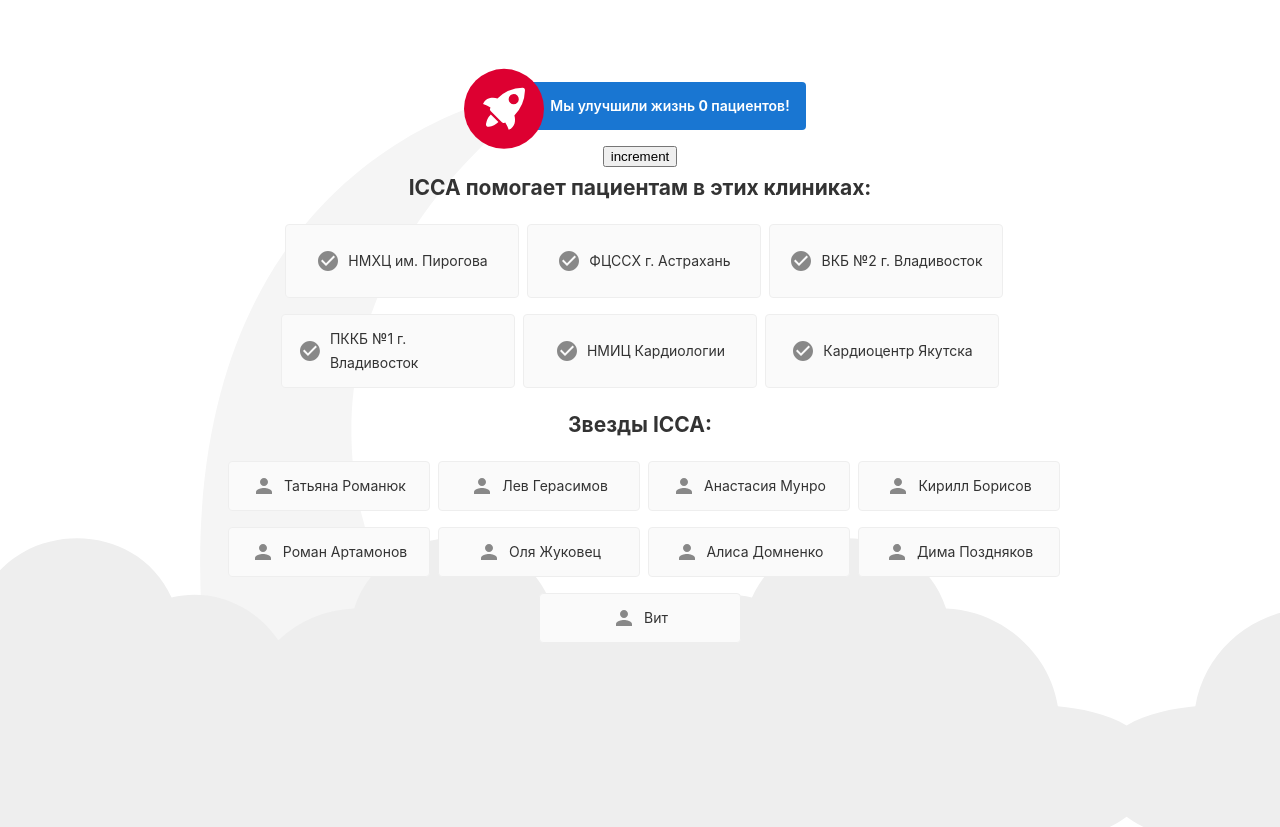
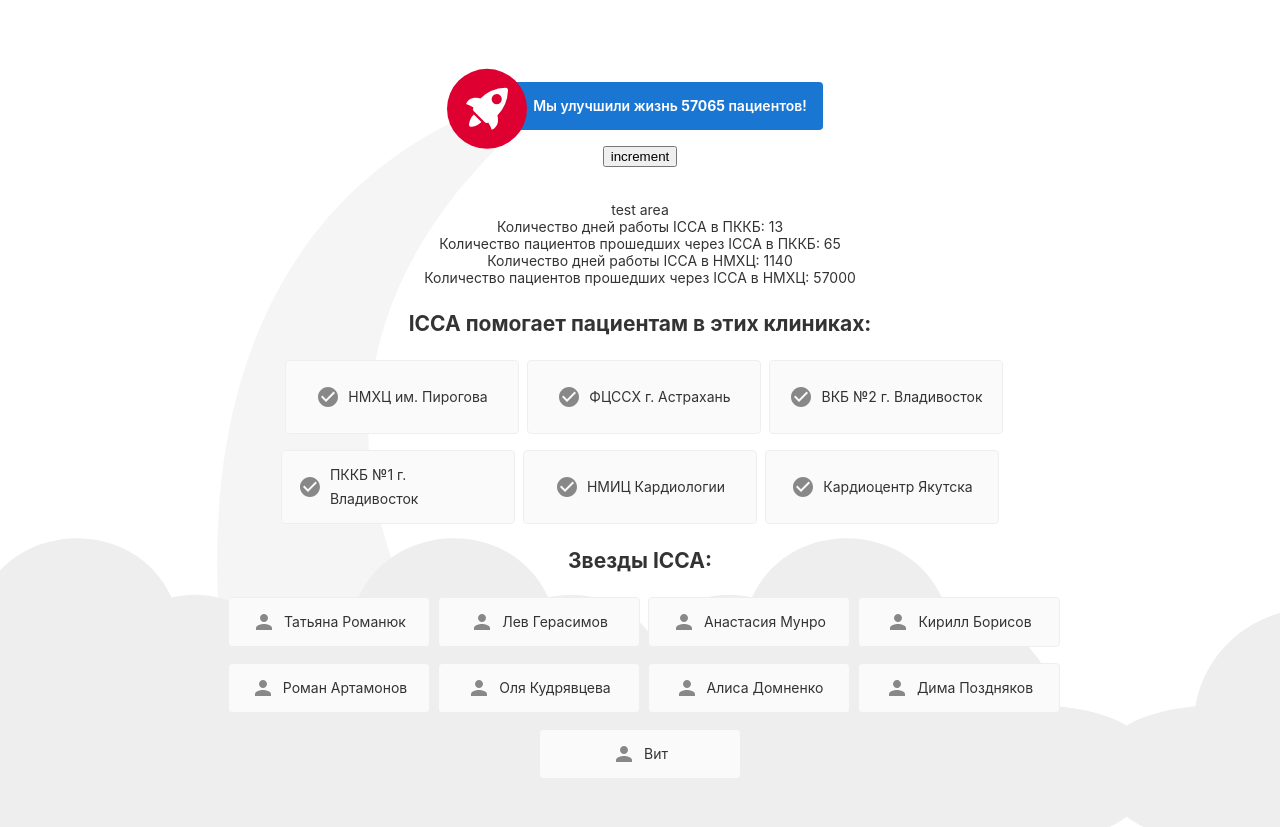
Before and after one commit to vk74/counter, an Angular app: page / in a window 1280 px wide. Before the commit the page ends 800 px from the top, so only its background shows below. Built offline with nearby package versions, Linux system fonts and the light colour scheme.

Commit message:
basic counters logic

```diff
--- a/src/app/app.component.html
+++ b/src/app/app.component.html
@@ -23,36 +23,46 @@
 
   </div>
   <button (click) = "increment()" class = "button">increment</button>
+  <br>
+
+   <!-- Test area -->
+  <br>
+  <p>test area</p>
+  <p>Количество дней работы ICCA в ПККБ: {{ PKKBdiffDays }}</p>
+  <p>Количество пациентов прошедших через ICCA в ПККБ: {{ PKKBpatientsTotal }} </p>
+  <p>Количество дней работы ICCA в НМХЦ: {{ PirogovDiffDays }}</p>
+  <p>Количество пациентов прошедших через ICCA в НМХЦ: {{ PirogovPatientsTotal }}</p>
+  <br>
 
   <h2>ICCA помогает пациентам в этих клиниках:</h2>
 
   <div class="card-container">
-    <a class="card" target="_blank" rel="noopener" href="https://angular.io/tutorial">
+    <a class="card" target="_blank" rel="noopener" href="https://www.pirogov-center.ru/about/requisites/">
       <svg class="material-icons" xmlns="http://www.w3.org/2000/svg" width="24" height="24" viewBox="0 0 24 24"><path d="M12 2C6.48 2 2 6.48 2 12s4.48 10 10 10 10-4.48 10-10S17.52 2 12 2zm-2 15l-5-5 1.41-1.41L10 14.17l7.59-7.59L19 8l-9 9z"/></svg>
       <span>НМХЦ им. Пирогова</span>
     </a>
 
-    <a class="card" target="_blank" rel="noopener" href="https://material.angular.io">
+    <a class="card" target="_blank" rel="noopener" href="https://astra-cardio.ru/">
       <svg class="material-icons" xmlns="http://www.w3.org/2000/svg" width="24" height="24" viewBox="0 0 24 24"><path d="M12 2C6.48 2 2 6.48 2 12s4.48 10 10 10 10-4.48 10-10S17.52 2 12 2zm-2 15l-5-5 1.41-1.41L10 14.17l7.59-7.59L19 8l-9 9z"/></svg>
       <span>ФЦССХ г. Астрахань</span>
     </a>
 
-    <a class="card" target="_blank" rel="noopener" href="https://blog.angular.io/">
+    <a class="card" target="_blank" rel="noopener" href="https://vkb2.ru/">
       <svg class="material-icons" xmlns="http://www.w3.org/2000/svg" width="24" height="24" viewBox="0 0 24 24"><path d="M12 2C6.48 2 2 6.48 2 12s4.48 10 10 10 10-4.48 10-10S17.52 2 12 2zm-2 15l-5-5 1.41-1.41L10 14.17l7.59-7.59L19 8l-9 9z"/></svg>
       <span>ВКБ №2 г. Владивосток</span>
     </a>
 
-    <a class="card" target="_blank" rel="noopener" href="https://angular.io/devtools/">
+    <a class="card" target="_blank" rel="noopener" href="https://pkkb1.ru/">
       <svg class="material-icons" xmlns="http://www.w3.org/2000/svg" width="24" height="24" viewBox="0 0 24 24"><path d="M12 2C6.48 2 2 6.48 2 12s4.48 10 10 10 10-4.48 10-10S17.52 2 12 2zm-2 15l-5-5 1.41-1.41L10 14.17l7.59-7.59L19 8l-9 9z"/></svg>
       <span>ПККБ №1 г. Владивосток</span>
     </a>
 
-    <a class="card" target="_blank" rel="noopener" href="https://angular.io/devtools/">
+    <a class="card" target="_blank" rel="noopener" href="https://cardioweb.ru/">
       <svg class="material-icons" xmlns="http://www.w3.org/2000/svg" width="24" height="24" viewBox="0 0 24 24"><path d="M12 2C6.48 2 2 6.48 2 12s4.48 10 10 10 10-4.48 10-10S17.52 2 12 2zm-2 15l-5-5 1.41-1.41L10 14.17l7.59-7.59L19 8l-9 9z"/></svg>
       <span>НМИЦ Кардиологии</span>
     </a>
 
-  <a class="card" target="_blank" rel="noopener" href="https://angular.io/devtools/">
+  <a class="card" target="_blank" rel="noopener" href="https://rb1ncm.ru/company/respublikanskiy-kardiologicheskiy-dispanser.html">
     <svg class="material-icons" xmlns="http://www.w3.org/2000/svg" width="24" height="24" viewBox="0 0 24 24"><path d="M12 2C6.48 2 2 6.48 2 12s4.48 10 10 10 10-4.48 10-10S17.52 2 12 2zm-2 15l-5-5 1.41-1.41L10 14.17l7.59-7.59L19 8l-9 9z"/></svg>
     <span>Кардиоцентр Якутска</span>
   </a>
@@ -92,7 +102,7 @@
 
     <button class="card card-small" (click)="selection.value = 'build'" tabindex="0">
       <svg class="material-icons" xmlns="http://www.w3.org/2000/svg" width="24" height="24" viewBox="0 0 24 24"><path d="M12 12c2.21 0 4-1.79 4-4s-1.79-4-4-4-4 1.79-4 4 1.79 4 4 4zm0 2c-2.67 0-8 1.34-8 4v2h16v-2c0-2.66-5.33-4-8-4z"/></svg>
-      <span>Оля Жуковец</span>
+      <span>Оля Кудрявцева</span>
     </button>
 
     <button class="card card-small" (click)="selection.value = 'build'" tabindex="0">
--- a/src/app/app.component.ts
+++ b/src/app/app.component.ts
@@ -7,11 +7,28 @@ import { Component } from '@angular/core';
 })
 export class AppComponent {
   title = 'counter';
+  /* mainCounter: number = 0; */
+  currentDate = new Date();
 
-  mainCounter: number = 0;
+  /* count numbers for ПККБ */
+  PKKBstartDate = new Date("01/31/2023");
+  PKKBdiff = Math.abs(this.PKKBstartDate.getTime() - this.currentDate.getTime());
+  PKKBdiffDays = Math.ceil(this.PKKBdiff / (1000 * 3600 * 24));
+  PKKBpatientsPerDay: number = 5;
+  PKKBpatientsTotal = Math.ceil(this.PKKBdiffDays * this.PKKBpatientsPerDay);
+
+  /* count numbers for НМХЦ Пирогова */
+  PirogovStartDate = new Date("12/31/2019");
+  PirogovDiff = Math.abs(this.PirogovStartDate.getTime() - this.currentDate.getTime());
+  PirogovDiffDays = Math.ceil(this.PirogovDiff / (1000 * 3600 * 24));
+  PirogovPatientsPerDay: number = 50;
+  PirogovPatientsTotal = Math.ceil(this.PirogovDiffDays * this.PirogovPatientsPerDay);
+
+  mainCounter = Math.ceil(this.PKKBpatientsTotal + this.PirogovPatientsTotal)
 
   increment() {
     this.mainCounter++;
     return this.mainCounter;
   }
+
 }
```
